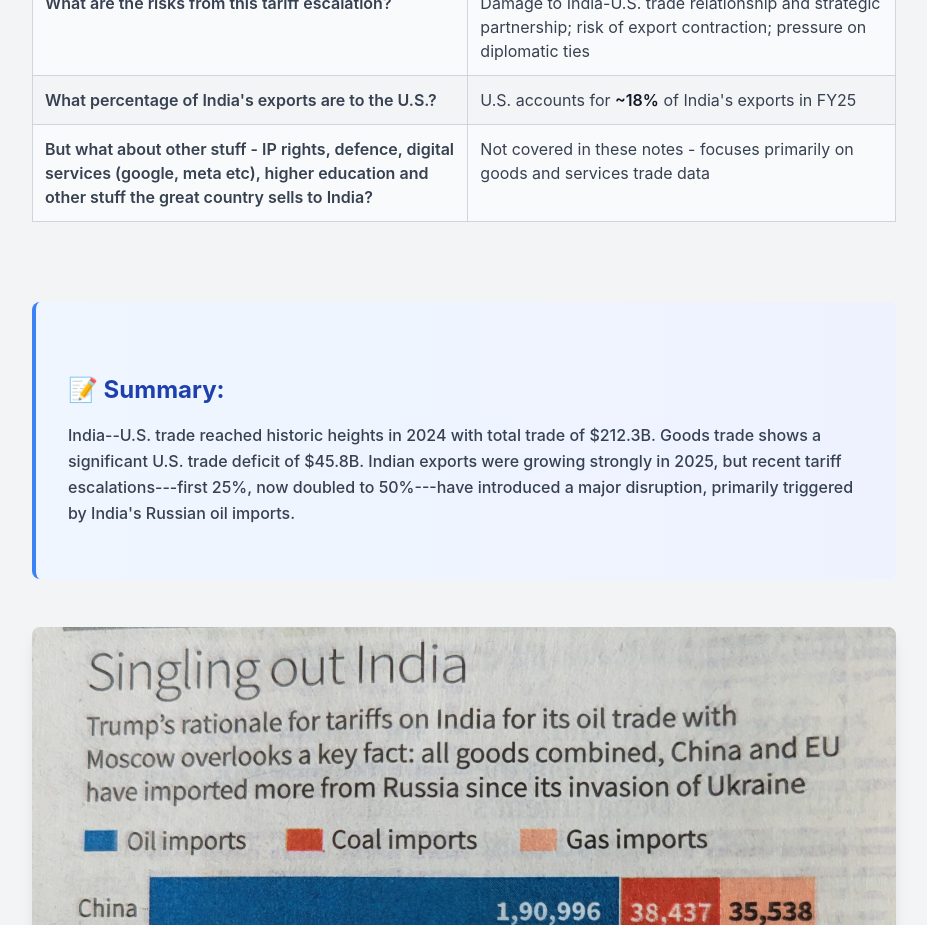
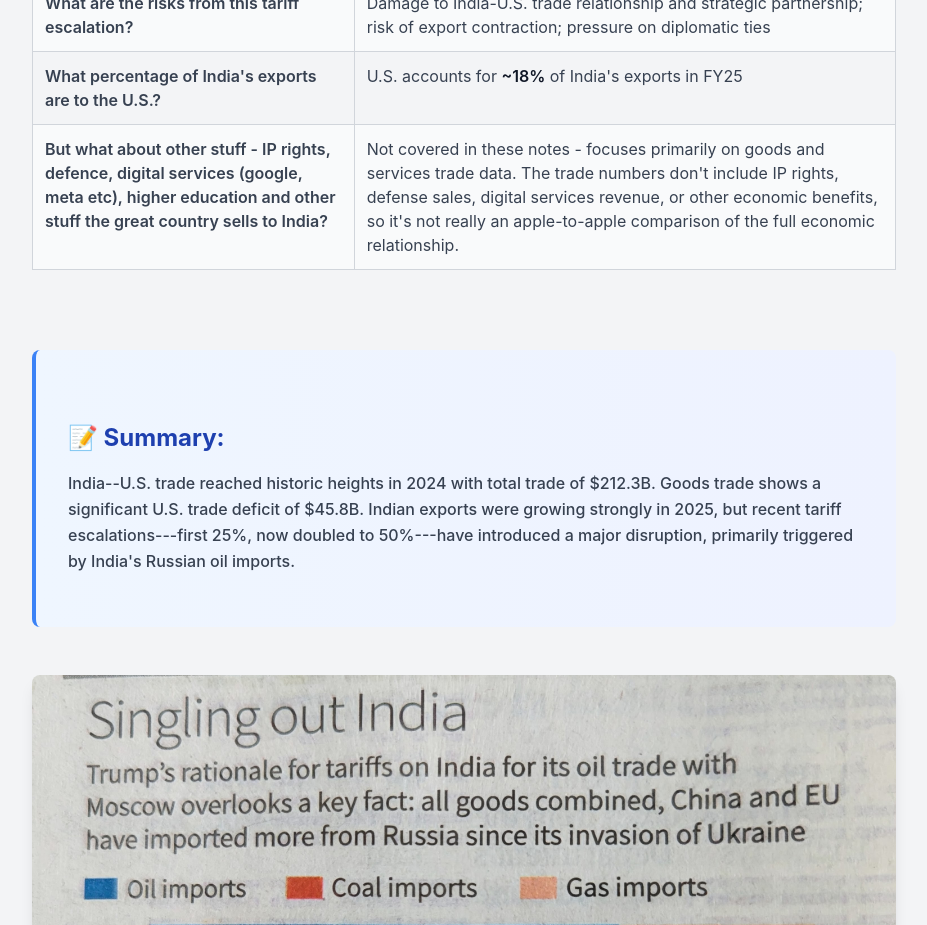
Before and after one commit to kumar2net/personal-website, a React (Vite) app: page /blog/india-usa-trade-gap-2025 in a window 1280 px wide. Shown: the part 1580-2505 px from the top of the page, without its empty margins (176-1103 px from the left). Built offline with nearby package versions, Linux system fonts and the light colour scheme.

Commit message:
Update blog post with important caveat about trade data limitations

```diff
--- a/src/pages/blog/india-usa-trade-gap-2025.jsx
+++ b/src/pages/blog/india-usa-trade-gap-2025.jsx
@@ -119,7 +119,7 @@ const IndiaUSATradeGap = () => {
                 </tr>
                 <tr className="bg-gray-50">
                   <td className="border border-gray-300 p-3 font-semibold">But what about other stuff - IP rights, defence, digital services (google, meta etc), higher education and other stuff the great country sells to India?</td>
-                  <td className="border border-gray-300 p-3">Not covered in these notes - focuses primarily on goods and services trade data</td>
+                  <td className="border border-gray-300 p-3">Not covered in these notes - focuses primarily on goods and services trade data. The trade numbers don't include IP rights, defense sales, digital services revenue, or other economic benefits, so it's not really an apple-to-apple comparison of the full economic relationship.</td>
                 </tr>
               </tbody>
             </table>
```
